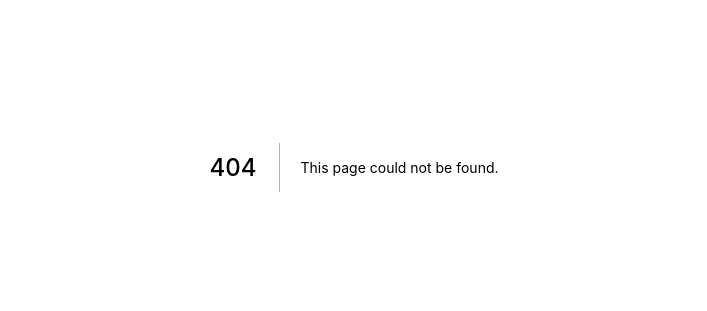
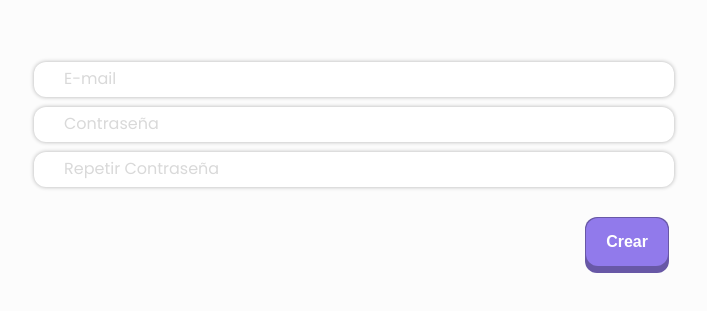
Before and after one commit to CarlosPW/cards-app-frontend, a Next.js app: page /auth/signup in a window 1280 px wide. Before the commit this address had no page. Shown: the part 233-544 px from the top of the page, without its empty margins (286-993 px from the left). Built offline with nearby package versions, Linux system fonts and the light colour scheme.

Commit message:
react hook form implemented

```diff
--- a/components/ui/Button/index.tsx
+++ b/components/ui/Button/index.tsx
@@ -14,17 +14,17 @@ interface Props {
 }
 
 export const Button: FC<Props> = ({
-  onClick,
+  children = "Button",
   color = T.purple,
   darkColor = T.darkPurple,
+  onClick,
+  px = "15px 60px",
   textColor = "white",
-  children = "Button",
-  px = "15px 60px",
 }) => {
   return (
     <ButtonStyled
       className="noselect"
-      darkColor={darkColor}
+      darkcolor={darkColor}
       whileHover={{
         scale: 1.03,
       }}
--- a/package.json
+++ b/package.json
@@ -13,6 +13,7 @@
     "next": "12.1.6",
     "react": "18.1.0",
     "react-dom": "18.1.0",
+    "react-hook-form": "^7.33.0",
     "react-icons": "^4.4.0",
     "styled-components": "^5.3.5"
   },
--- /dev/null
+++ b/pages/auth/signup.tsx
@@ -0,0 +1,49 @@
+import { NextPage } from "next";
+import { useForm } from "react-hook-form";
+import { Button } from "../../components/ui";
+import { Form, SignupStyled } from "../../styles/pages";
+import { InputText } from "../../styles/ui";
+
+const SignupPage: NextPage = () => {
+  const {
+    register,
+    handleSubmit,
+    watch,
+    formState: { errors },
+  } = useForm();
+  const onSubmit = (data: any) => console.log(data);
+
+  console.log(watch("example")); // watch input value by passing the name of it
+  return (
+    <SignupStyled>
+      <Form onSubmit={handleSubmit(onSubmit)}>
+        <InputText
+          type="email"
+          placeholder="E-mail"
+          {...register("email", { required: true })}
+        />
+        {errors.email && <span>Este campo es requerido.</span>}
+
+        <InputText
+          type="password"
+          placeholder="Contraseña"
+          {...register("password", { required: true })}
+        />
+        {errors.password && <span>Este campo es requerido.</span>}
+
+        <InputText
+          type="password"
+          placeholder="Repetir Contraseña"
+          {...register("confirmPassword", { required: true })}
+        />
+        {errors.confirmPassword && <span>Este campo es requerido.</span>}
+
+        <div className="signup--button-container">
+          <Button px="15px 20px">Crear</Button>
+        </div>
+      </Form>
+    </SignupStyled>
+  );
+};
+
+export default SignupPage;
--- a/pages/cards/[id].tsx
+++ b/pages/cards/[id].tsx
@@ -24,7 +24,6 @@ const dropIn = {
 
 const CardPage = () => {
   const [isDeleteModalOpen, setIsDeleteModalOpen] = useState(false);
-
   const toggleDeleteModal = () => {
     setIsDeleteModalOpen((prev) => !prev);
   };
@@ -80,7 +79,7 @@ const CardPage = () => {
       </MainLayout>
       {isDeleteModalOpen && (
         <Modal modalOpen={isDeleteModalOpen} handleClose={toggleDeleteModal}>
-          <DeleteCard />
+          <DeleteCard onCancel={toggleDeleteModal} />
         </Modal>
       )}
     </>
--- a/pages/index.tsx
+++ b/pages/index.tsx
@@ -1,7 +1,8 @@
 import type { NextPage } from "next";
 import { useContext } from "react";
+
+import styled from "styled-components";
 import { UiContext } from "../contexts/ui";
-import styled from "styled-components";
 import { MainLayout } from "../components/layouts";
 import { Button, Card, Modal } from "../components/ui";
 import { NewCard } from "../components/ui/Modal/uiModal";
@@ -21,7 +22,7 @@ const Home: NextPage = () => {
       </MainLayout>
       {isNewCardModalOpen && (
         <Modal modalOpen={isNewCardModalOpen} handleClose={toggleNewCardModal}>
-          <NewCard />
+          <NewCard onCancel={toggleNewCardModal} />
         </Modal>
       )}
     </>
--- /dev/null
+++ b/styles/pages/authpagesStyled.ts
@@ -0,0 +1,21 @@
+import styled from "styled-components";
+
+export const SignupStyled = styled.div`
+  display: grid;
+  height: 100vh;
+  place-items: center;
+`;
+
+export const Form = styled.form`
+  width: clamp(50%, 438px, 90%);
+
+  & > input {
+    margin: 5px 0;
+  }
+
+  .signup--button-container {
+    display: flex;
+    justify-content: flex-end;
+    margin-top: 20px;
+  }
+`;
--- a/styles/pages/index.ts
+++ b/styles/pages/index.ts
@@ -1 +1,2 @@
 export * from "./cardpageStyled";
+export * from "./authpagesStyled";
--- a/styles/ui/buttonStyled.ts
+++ b/styles/ui/buttonStyled.ts
@@ -1,8 +1,8 @@
 import { motion } from "framer-motion";
 import styled from "styled-components";
 
-const ButtonStyled = styled(motion.button)<{ darkColor?: string }>`
-  background-color: ${({ darkColor }) => darkColor};
+const ButtonStyled = styled(motion.button)<{ darkcolor?: string }>`
+  background-color: ${({ darkcolor }) => darkcolor};
   border-radius: 12px;
   border: none;
   cursor: pointer;
--- a/styles/ui/inputStyled.ts
+++ b/styles/ui/inputStyled.ts
@@ -2,7 +2,7 @@ import styled from "styled-components";
 
 export const InputText = styled.input`
   background: #ffffff;
-  box-shadow: 0px 0px 4px rgba(0, 0, 0, 0.1);
+  box-shadow: 0px 0px 4px rgba(0, 0, 0, 0.3);
   border-radius: 12px;
   border: none;
   outline: none;
```
Also changed, not shown: components/ui/Modal/uiModal/DeleteCard.tsx (+7 -1 lines), components/ui/Modal/uiModal/NewCard.tsx (+7 -2 lines), pages/auth/signin.tsx (added, +49 -0 lines), 1 other file (tests, documents, lock files or other folders).
